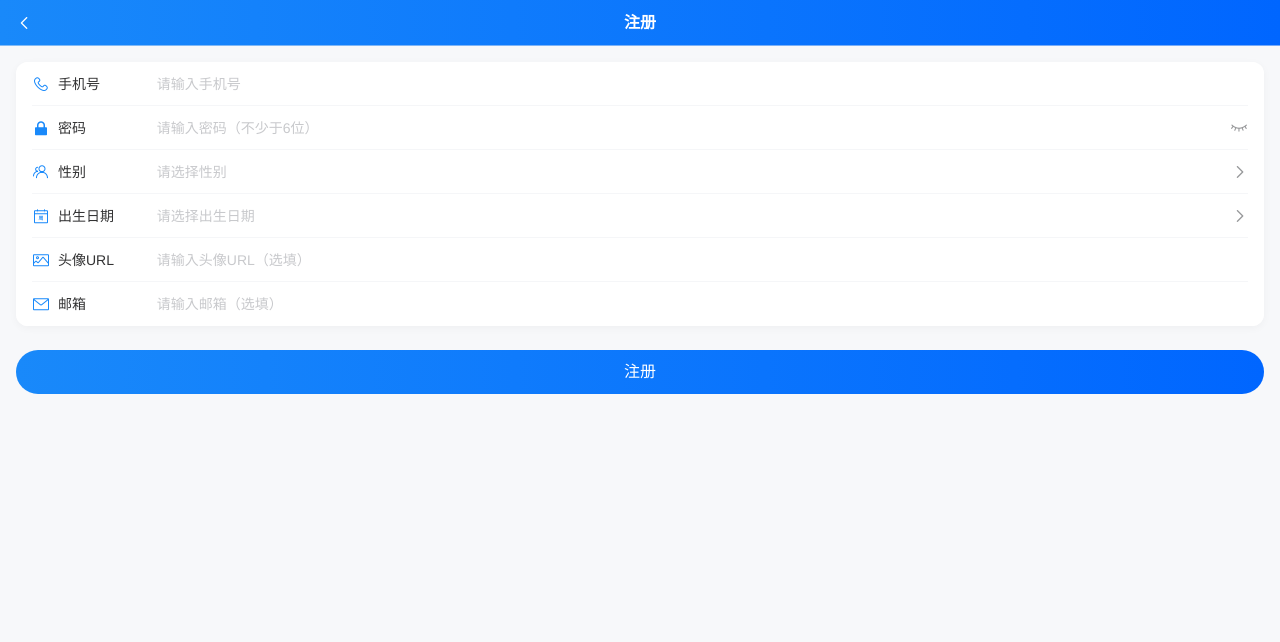
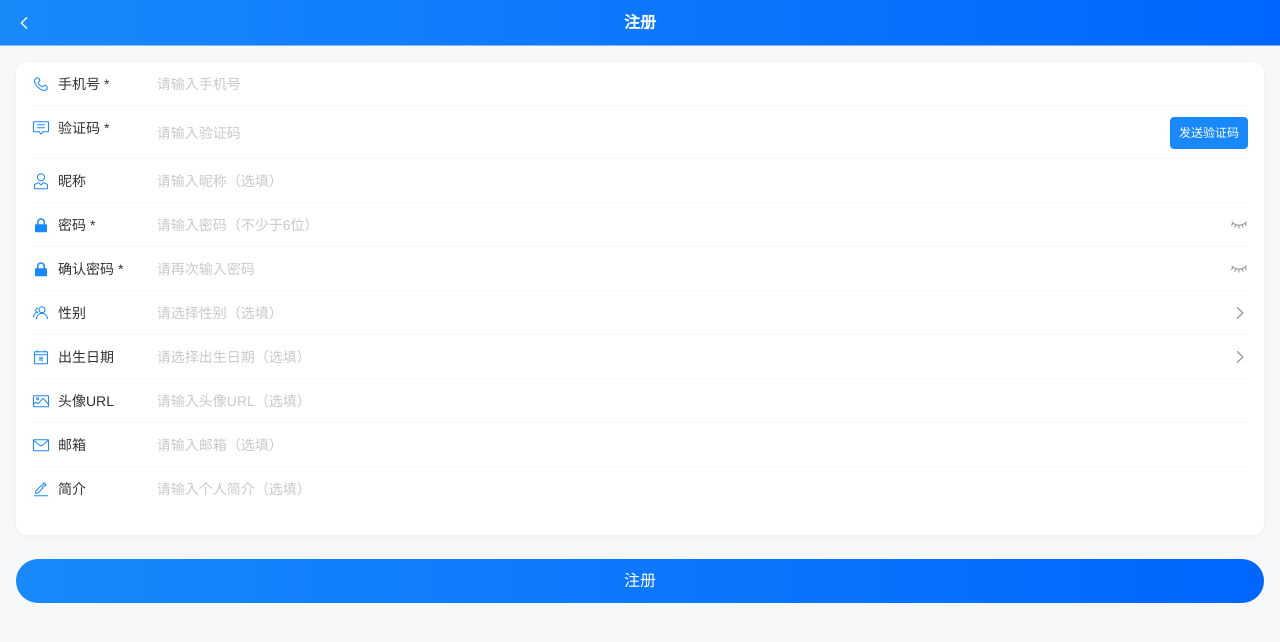
Before and after one commit to xiexifeng/tradex_front, a Vue app: page /register in a window 1280 px wide. Shown: the top 642 px of the page. Built offline with nearby package versions, Linux system fonts and the light colour scheme.

Commit message:
注册页面完善

```diff
--- a/src/api/user.ts
+++ b/src/api/user.ts
@@ -62,25 +62,20 @@ export const userApi = {
   // 注册
   register(data: {
     phone: string;
+    verfiyCode: string;
+    nickName?: string;
     password: string;
     gender?: string;
     birthday?: string;
     avatarUrl?: string;
+    brief?: string;
     email?: string;
     inviteUserId?: string;
-    inviteTime?: string;
-  }): Promise<ApiResponse> {
-    const params = new URLSearchParams();
-    params.append('phoneNumbers', data.phone);
-    params.append('password', data.password);
-    if (data.gender) params.append('gender', data.gender);
-    if (data.birthday) params.append('birthday', data.birthday);
-    if (data.avatarUrl) params.append('avatarUrl', data.avatarUrl);
-    if (data.email) params.append('email', data.email);
-    if (data.inviteUserId) params.append('inviteUserId', data.inviteUserId);
-    if (data.inviteTime) params.append('inviteTime', data.inviteTime);
-
-    return request.post('/client/auth/register', params.toString());
+    inviteTime?: number;
+  }): Promise<ApiResponse<boolean>> {
+    return request.post('/client/auth/register', data, {
+      headers: { 'Content-Type': 'application/json' }
+    });
   },
 };
 
@@ -107,11 +102,10 @@ export function getTradeScoreTransactions(params: { pageNo: number; pageSize: nu
 export interface InviteRankItem {
   userId: string;
   nickname: string;
-  avatarUrl: string | null;
   inviteCount: number;
   rank: number;
 }
 
 export function getInviteRank(): Promise<ApiResponse<InviteRankItem[]>> {
-  return request.get('/client/user/invite-rank');
+  return request.get('/client/rank/invite-list');
 }
--- a/src/views/rank/InviteRankView.vue
+++ b/src/views/rank/InviteRankView.vue
@@ -39,7 +39,7 @@
                 round
                 width="48"
                 height="48"
-                :src="item.avatarUrl || 'https://fastly.jsdelivr.net/npm/@vant/assets/cat.jpeg'"
+                src="https://fastly.jsdelivr.net/npm/@vant/assets/cat.jpeg"
                 class="avatar"
               />
               <div class="user-details">
@@ -96,9 +96,9 @@ const shareUrl = computed(() => {
   const baseUrl = window.location.origin;
   const userInfo = userStore.userInfo;
   if (userInfo?.userId) {
-    return `${baseUrl}/register?inviteUserId=${userInfo.userId}&inviteTime=${Date.now()}`;
+    return `${baseUrl}/client/auth/register?inviteUserId=${userInfo.userId}&inviteTime=${Date.now()}`;
   }
-  return `${baseUrl}/register`;
+  return `${baseUrl}/client/auth/register`;
 });
 
 // 获取排名样式类
@@ -125,7 +125,8 @@ const loadRankList = async () => {
   try {
     const res = await getInviteRank();
     if (res.success && res.data) {
-      rankList.value = res.data.slice(0, 10); // 只显示前十名
+      // 接口返回的数据已经按排名排序，直接使用前10条
+      rankList.value = res.data.slice(0, 10);
       finished.value = true;
     }
   } catch (error) {
--- a/src/views/user/RegisterView.vue
+++ b/src/views/user/RegisterView.vue
@@ -13,7 +13,7 @@
         <van-field
           v-model="form.phone"
           name="phone"
-          label="手机号"
+          label="手机号 *"
           placeholder="请输入手机号"
           :rules="phoneRules"
           @blur="onPhoneBlur"
@@ -24,12 +24,47 @@
         </van-field>
         <div v-if="phoneError" class="error-text">{{ phoneError }}</div>
 
+        <!-- 验证码 -->
+        <van-field
+          v-model="form.verfiyCode"
+          name="verfiyCode"
+          label="验证码 *"
+          placeholder="请输入验证码"
+          :rules="[{ required: true, message: '请填写验证码' }]"
+        >
+          <template #left-icon>
+            <van-icon name="comment-o" />
+          </template>
+          <template #button>
+            <van-button
+              size="small"
+              type="primary"
+              :disabled="!!countdown"
+              @click="onSendCode"
+            >
+              {{ countdown ? `${countdown}s后重发` : '发送验证码' }}
+            </van-button>
+          </template>
+        </van-field>
+
+        <!-- 昵称 -->
+        <van-field
+          v-model="form.nickName"
+          name="nickName"
+          label="昵称"
+          placeholder="请输入昵称（选填）"
+        >
+          <template #left-icon>
+            <van-icon name="user-o" />
+          </template>
+        </van-field>
+
         <!-- 密码 -->
         <van-field
           v-model="form.password"
           :type="passwordType"
           name="password"
-          label="密码"
+          label="密码 *"
           placeholder="请输入密码（不少于6位）"
           :rules="passwordRules"
         >
@@ -44,12 +79,32 @@
           </template>
         </van-field>
 
+        <!-- 确认密码 -->
+        <van-field
+          v-model="form.confirmPassword"
+          :type="confirmPasswordType"
+          name="confirmPassword"
+          label="确认密码 *"
+          placeholder="请再次输入密码"
+          :rules="confirmPasswordRules"
+        >
+          <template #left-icon>
+            <van-icon name="lock" />
+          </template>
+          <template #right-icon>
+            <van-icon
+              :name="confirmPasswordType === 'password' ? 'closed-eye' : 'eye-o'"
+              @click="toggleConfirmPasswordVisibility"
+            />
+          </template>
+        </van-field>
+
         <!-- 性别 -->
         <van-field
           v-model="genderDisplayText"
           name="gender"
           label="性别"
-          placeholder="请选择性别"
+          placeholder="请选择性别（选填）"
           readonly
           is-link
           @click="showGenderPicker = true"
@@ -64,7 +119,7 @@
           v-model="form.birthday"
           name="birthday"
           label="出生日期"
-          placeholder="请选择出生日期"
+          placeholder="请选择出生日期（选填）"
           readonly
           is-link
           @click="showDatePicker = true"
@@ -96,6 +151,21 @@
         >
           <template #left-icon>
             <van-icon name="envelop-o" />
+          </template>
+        </van-field>
+
+        <!-- 简介 -->
+        <van-field
+          v-model="form.brief"
+          name="brief"
+          label="简介"
+          placeholder="请输入个人简介（选填）"
+          type="textarea"
+          rows="2"
+          autosize
+        >
+          <template #left-icon>
+            <van-icon name="edit" />
           </template>
         </van-field>
       </van-cell-group>
@@ -142,29 +212,35 @@ const router = useRouter();
 const route = useRoute();
 
 const passwordType = ref<'password' | 'text'>('password');
+const confirmPasswordType = ref<'password' | 'text'>('password');
 const showGenderPicker = ref(false);
 const showDatePicker = ref(false);
 const phoneError = ref('');
 const submitting = ref(false);
+const countdown = ref(0);
 
 // 表单数据
 const form = ref({
   phone: '',
+  verfiyCode: '',
+  nickName: '',
   password: '',
+  confirmPassword: '',
   gender: '',
   birthday: '',
   avatarUrl: '',
-  email: ''
+  email: '',
+  brief: ''
 });
 
 // 从URL参数获取邀请信息
 const inviteUserId = ref('');
-const inviteTime = ref('');
+const inviteTime = ref<number | undefined>(undefined);
 
-// 性别选项
+// 性别选项 - 后端期望的值：1=男，2=女（或其他格式，根据实际后端调整）
 const genderOptions = [
-  { text: '男', value: 'MAN' },
-  { text: '女', value: 'WOMAN' }
+  { text: '男', value: '1' },
+  { text: '女', value: '2' }
 ];
 
 // 日期选择器
@@ -183,9 +259,56 @@ const passwordRules = [
   { validator: (value: string) => value.length >= 6, message: '密码不少于6位' }
 ];
 
+const confirmPasswordRules = [
+  { required: true, message: '请再次输入密码' },
+  {
+    validator: (value: string) => {
+      if (!value) return false;
+      return value === form.value.password;
+    },
+    message: '两次输入的密码不一致'
+  }
+];
+
 // 切换密码显示
 const togglePasswordVisibility = () => {
   passwordType.value = passwordType.value === 'password' ? 'text' : 'password';
+};
+
+// 切换确认密码显示
+const toggleConfirmPasswordVisibility = () => {
+  confirmPasswordType.value = confirmPasswordType.value === 'password' ? 'text' : 'password';
+};
+
+// 发送验证码
+const onSendCode = async () => {
+  if (!form.value.phone) {
+    showToast('请输入手机号');
+    return;
+  }
+
+  if (!/^1[3-9]\d{9}$/.test(form.value.phone)) {
+    showToast('请输入正确的手机号');
+    return;
+  }
+
+  try {
+    await userApi.sendSms(form.value.phone);
+    showToast('验证码已发送');
+    startCountdown();
+  } catch (error) {
+    console.error('发送验证码失败:', error);
+  }
+};
+
+const startCountdown = () => {
+  countdown.value = 60;
+  const timer = setInterval(() => {
+    countdown.value--;
+    if (countdown.value <= 0) {
+      clearInterval(timer);
+    }
+  }, 1000);
 };
 
 // 手机号失焦验证
@@ -246,17 +369,31 @@ const onSubmit = async (values: any) => {
     return;
   }
 
+  if (!form.value.verfiyCode) {
+    showToast('请输入验证码');
+    return;
+  }
+
+  // 验证两次密码是否一致
+  if (form.value.password !== form.value.confirmPassword) {
+    showToast('两次输入的密码不一致');
+    return;
+  }
+
   submitting.value = true;
   try {
     const registerData = {
       phone: form.value.phone,
+      verfiyCode: form.value.verfiyCode,
       password: form.value.password,
+      nickName: form.value.nickName || undefined,
       gender: form.value.gender || undefined,
       birthday: form.value.birthday || undefined,
       avatarUrl: form.value.avatarUrl || undefined,
+      brief: form.value.brief || undefined,
       email: form.value.email || undefined,
       inviteUserId: inviteUserId.value || undefined,
-      inviteTime: inviteTime.value || undefined
+      inviteTime: inviteTime.value
     };
 
     const res = await userApi.register(registerData);
@@ -277,7 +414,13 @@ const onSubmit = async (values: any) => {
 // 初始化：从URL参数获取邀请信息
 onMounted(() => {
   inviteUserId.value = (route.query.inviteUserId as string) || '';
-  inviteTime.value = (route.query.inviteTime as string) || '';
+  const inviteTimeStr = (route.query.inviteTime as string) || '';
+  if (inviteTimeStr) {
+    // 如果是时间戳字符串，转换为数字；如果是日期字符串，转换为时间戳
+    inviteTime.value = /^\d+$/.test(inviteTimeStr)
+      ? parseInt(inviteTimeStr, 10)
+      : new Date(inviteTimeStr).getTime();
+  }
 });
 </script>
 
```
